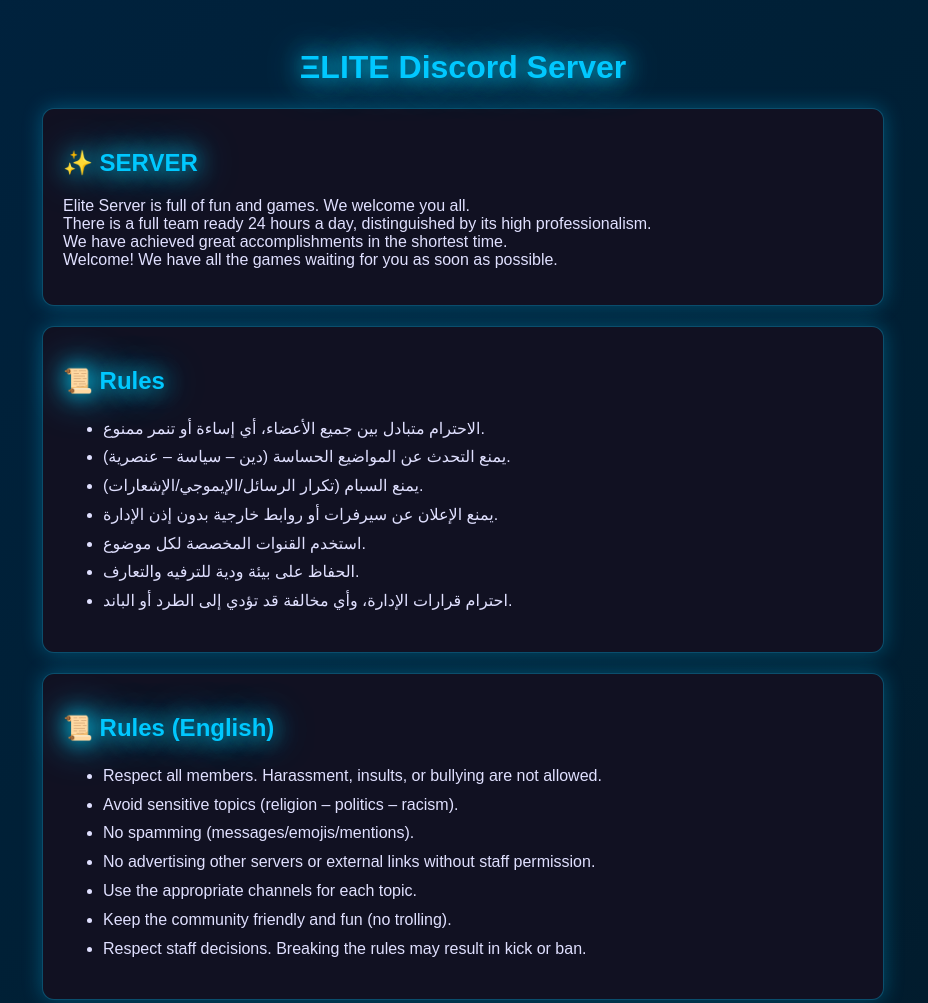
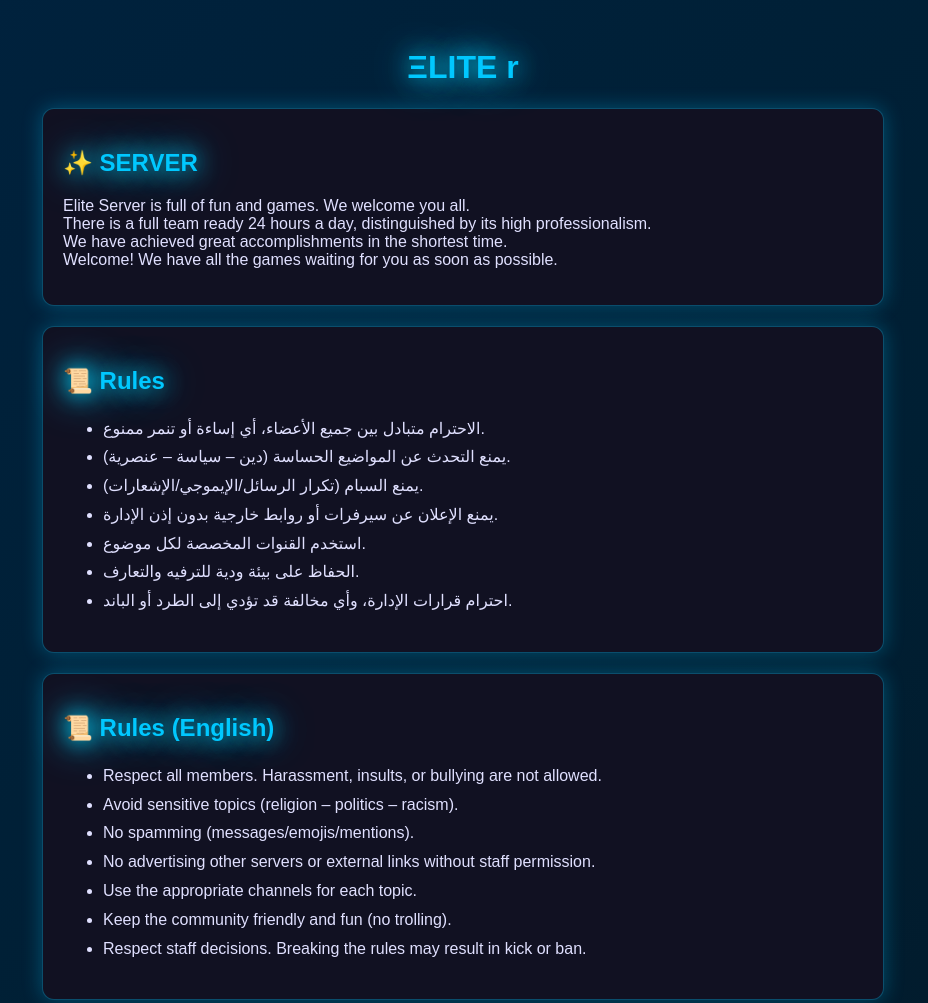
Before and after one commit to Blackwell201/elite-site, a plain HTML site: page index.html in a window 1280 px wide. Shown: the top 1003 px of the page, without its empty margins (177-1105 px from the left). Drawn offline with Linux system fonts and the light colour scheme.

Commit message:
Update index.html

```diff
--- a/index.html
+++ b/index.html
@@ -59,7 +59,7 @@
   </style>
 </head>
 <body>
-  <h1>ΞLITE Discord Server</h1>
+  <h1> ΞLITE r</h1>
 
   <div class="section">
     <h2>✨ SERVER </h2>
```
